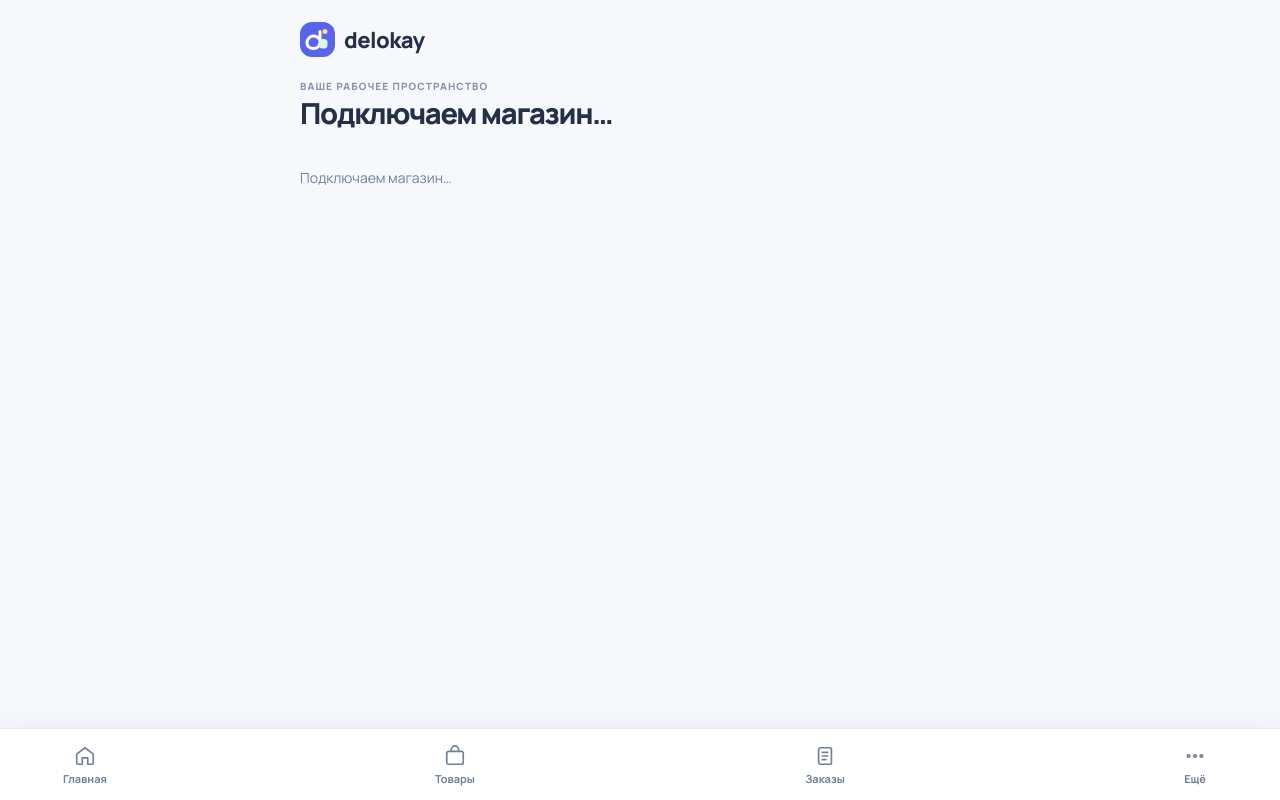
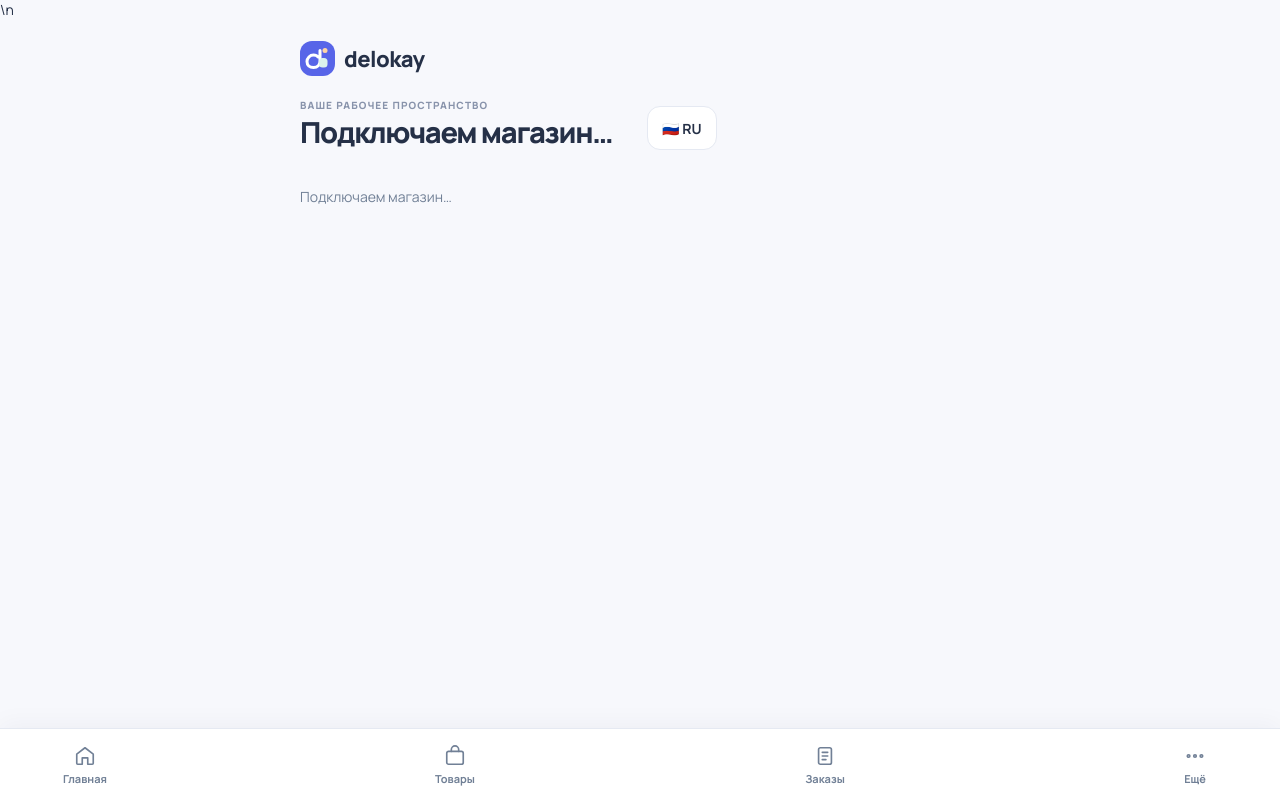
Before and after one commit to Mirrorby/f1demo, a website: page public/admin.html in a window 1280 px wide. Drawn offline with Linux system fonts and the light colour scheme.

Commit message:
feat(ui): wire bilingual language switch and multilingual admin labels

```diff
--- a/public/admin.html
+++ b/public/admin.html
@@ -13,7 +13,7 @@
       rel="stylesheet"
     />
     <link rel="stylesheet" href="/admin.css" />
-    <script defer src="/admin/app.js?v=20261014-delokay-ui-1"></script>
+    <script defer src="/admin-i18n.js?v=20261014-delokay-i18n-1"></script>\n    <script defer src="/admin/app.js?v=20261014-delokay-ui-1"></script>
   </head>
   <body class="delokay-app">
     <header class="app-header">
@@ -38,7 +38,7 @@
           <h1 id="store-name">Подключаем магазин…</h1>
         </div>
       </div>
-      <select id="store-picker" aria-label="Выбрать магазин" hidden></select>
+      <div class="header-controls"><button id="locale-switch" type="button" aria-label="Switch to English">🇷🇺 RU</button><select id="store-picker" aria-label="Выбрать магазин" hidden></select></div>
     </header>
     <div id="notice" role="status" hidden></div>
     <main id="main"><p>Подключаем магазин…</p></main>
```
